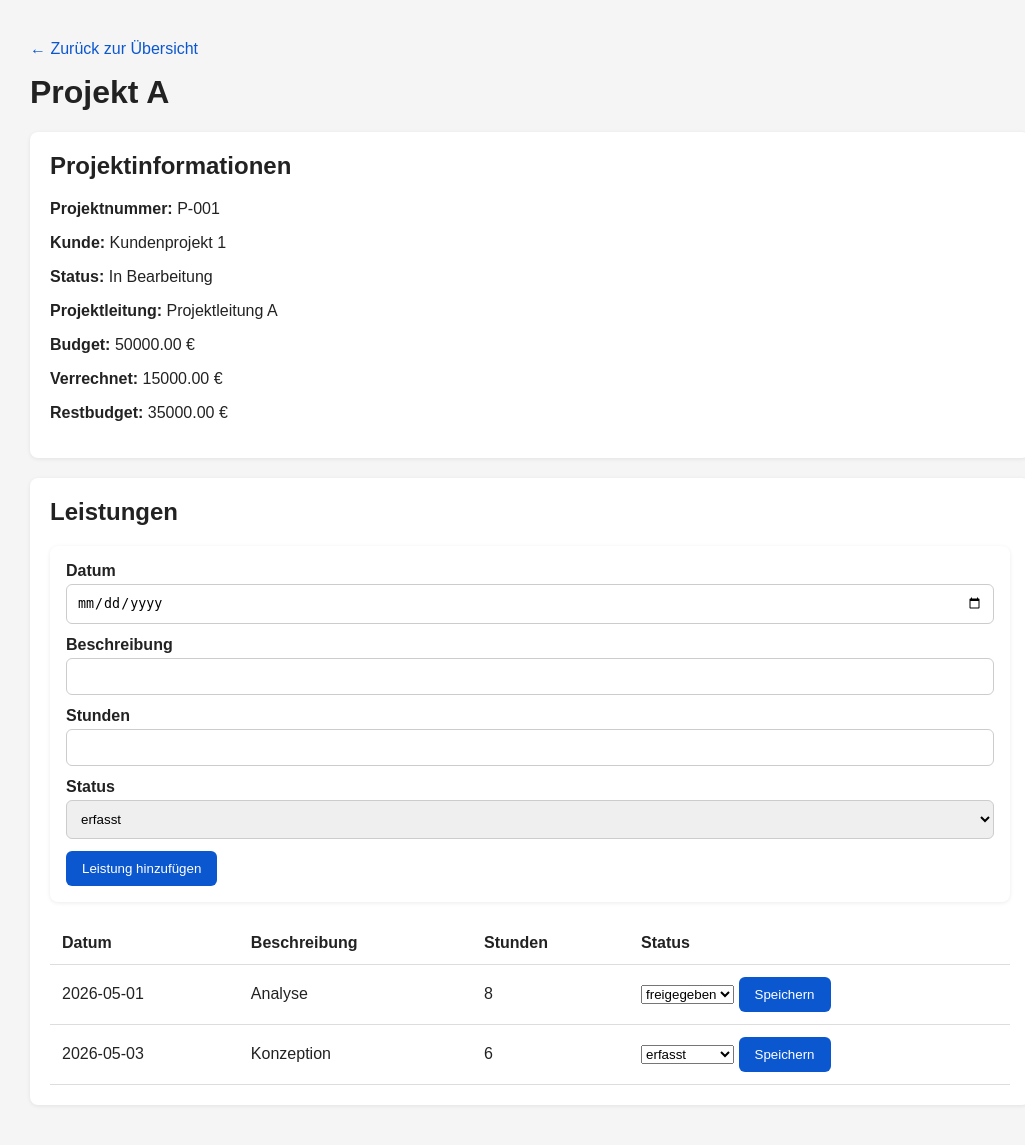
After one commit to viccylng/Masterarbeit, a Flask app: page /projects/1 in a window 1280 px wide. The commit adds this page. Shown: the whole page, without its empty margins (110-1135 px from the left). Run offline with Flask 3, Linux system fonts and the light colour scheme.

Commit message:
Add service creation and status updates

```diff
--- a/prototyp/app.py
+++ b/prototyp/app.py
@@ -1,10 +1,98 @@
-from flask import Flask, render_template
+from flask import Flask, render_template, abort, request, redirect, url_for
 
 app = Flask(__name__)
 
+PROJECTS = [
+    {
+        "id": 1,
+        "project_number": "P-001",
+        "name": "Projekt A",
+        "customer": "Kundenprojekt 1",
+        "status": "In Bearbeitung",
+        "budget": 50000.00,
+        "invoiced": 15000.00,
+        "remaining_budget": 35000.00,
+        "project_manager": "Projektleitung A",
+        "services": [
+            {
+                "date": "2026-05-01",
+                "description": "Analyse",
+                "hours": 8,
+                "status": "freigegeben"
+            },
+            {
+                "date": "2026-05-03",
+                "description": "Konzeption",
+                "hours": 6,
+                "status": "erfasst"
+            },
+        ],
+    },
+    {
+        "id": 2,
+        "project_number": "P-002",
+        "name": "Projekt B",
+        "customer": "Kundenprojekt 2",
+        "status": "Angebotsphase",
+        "budget": 30000.00,
+        "invoiced": 0.00,
+        "remaining_budget": 30000.00,
+        "project_manager": "Projektleitung B",
+        "services": [
+            {
+                "date": "2026-05-02",
+                "description": "Prüfung",
+                "hours": 4,
+                "status": "geprüft"
+            },
+        ],
+    },
+]
+
+
 @app.route("/")
 def index():
-    return render_template("index.html")
+    return render_template("index.html", projects=PROJECTS)
+
+
+@app.route("/projects/<int:project_id>")
+def project_detail(project_id):
+    project = next((p for p in PROJECTS if p["id"] == project_id), None)
+    if project is None:
+        abort(404)
+    return render_template("project_detail.html", project=project)
+
+
+@app.route("/projects/<int:project_id>/add-service", methods=["POST"])
+def add_service(project_id):
+    project = next((p for p in PROJECTS if p["id"] == project_id), None)
+    if project is None:
+        abort(404)
+
+    new_service = {
+        "date": request.form["date"],
+        "description": request.form["description"],
+        "hours": float(request.form["hours"]),
+        "status": request.form["status"],
+    }
+
+    project["services"].append(new_service)
+
+    return redirect(url_for("project_detail", project_id=project_id))
+
+@app.route("/projects/<int:project_id>/services/<int:service_index>/update-status", methods=["POST"])
+def update_service_status(project_id, service_index):
+    project = next((p for p in PROJECTS if p["id"] == project_id), None)
+    if project is None:
+        abort(404)
+
+    if service_index < 0 or service_index >= len(project["services"]):
+        abort(404)
+
+    new_status = request.form["status"]
+    project["services"][service_index]["status"] = new_status
+
+    return redirect(url_for("project_detail", project_id=project_id))
 
 if __name__ == "__main__":
     app.run(debug=True)
--- a/prototyp/static/style.css
+++ b/prototyp/static/style.css
@@ -1,17 +1,85 @@
 body {
     font-family: Arial, sans-serif;
-    margin: 40px;
-    background-color: #f7f7f7;
+    margin: 0;
+    background: #f5f5f5;
+    color: #222;
 }
 
-main {
-    max-width: 900px;
-    margin: 0 auto;
-    background: white;
-    padding: 32px;
-    border-radius: 12px;
+.container {
+    max-width: 1000px;
+    margin: 40px auto;
+    padding: 0 20px;
 }
 
-h1 {
+h1, h2 {
     margin-top: 0;
 }
+
+.card {
+    background: white;
+    padding: 20px;
+    margin-top: 20px;
+    border-radius: 8px;
+    box-shadow: 0 1px 4px rgba(0, 0, 0, 0.08);
+}
+
+table {
+    width: 100%;
+    border-collapse: collapse;
+    background: white;
+    margin-top: 20px;
+}
+
+th, td {
+    text-align: left;
+    padding: 12px;
+    border-bottom: 1px solid #ddd;
+}
+
+a {
+    color: #0b57d0;
+    text-decoration: none;
+}
+
+a:hover {
+    text-decoration: underline;
+}
+.service-form {
+    background: #fff;
+    padding: 16px;
+    margin-top: 10px;
+    margin-bottom: 20px;
+    border-radius: 8px;
+    box-shadow: 0 1px 4px rgba(0, 0, 0, 0.08);
+}
+
+.form-row {
+    display: flex;
+    flex-direction: column;
+    margin-bottom: 12px;
+}
+
+.form-row label {
+    margin-bottom: 4px;
+    font-weight: bold;
+}
+
+.form-row input,
+.form-row select {
+    padding: 10px;
+    border: 1px solid #ccc;
+    border-radius: 6px;
+}
+
+button {
+    padding: 10px 16px;
+    border: none;
+    border-radius: 6px;
+    background: #0b57d0;
+    color: white;
+    cursor: pointer;
+}
+
+button:hover {
+    opacity: 0.9;
+}
--- /dev/null
+++ b/prototyp/templates/project_detail.html
@@ -0,0 +1,89 @@
+<!DOCTYPE html>
+<html lang="de">
+<head>
+    <meta charset="UTF-8">
+    <meta name="viewport" content="width=device-width, initial-scale=1.0">
+    <title>{{ project.name }}</title>
+    <link rel="stylesheet" href="{{ url_for('static', filename='style.css') }}">
+</head>
+<body>
+    <main class="container">
+        <p><a href="{{ url_for('index') }}">← Zurück zur Übersicht</a></p>
+
+        <h1>{{ project.name }}</h1>
+
+        <section class="card">
+            <h2>Projektinformationen</h2>
+            <p><strong>Projektnummer:</strong> {{ project.project_number }}</p>
+            <p><strong>Kunde:</strong> {{ project.customer }}</p>
+            <p><strong>Status:</strong> {{ project.status }}</p>
+            <p><strong>Projektleitung:</strong> {{ project.project_manager }}</p>
+            <p><strong>Budget:</strong> {{ "%.2f"|format(project.budget) }} €</p>
+            <p><strong>Verrechnet:</strong> {{ "%.2f"|format(project.invoiced) }} €</p>
+            <p><strong>Restbudget:</strong> {{ "%.2f"|format(project.remaining_budget) }} €</p>
+        </section>
+
+        <section class="card">
+            <h2>Leistungen</h2>
+
+            <form action="{{ url_for('add_service', project_id=project.id) }}" method="post" class="service-form">
+                <div class="form-row">
+                    <label for="date">Datum</label>
+                    <input type="date" id="date" name="date" required>
+                </div>
+
+                <div class="form-row">
+                    <label for="description">Beschreibung</label>
+                    <input type="text" id="description" name="description" required>
+                </div>
+
+                <div class="form-row">
+                    <label for="hours">Stunden</label>
+                    <input type="number" id="hours" name="hours" step="0.5" required>
+                </div>
+
+                <div class="form-row">
+                    <label for="status">Status</label>
+                    <select id="status" name="status" required>
+                        <option value="erfasst">erfasst</option>
+                        <option value="geprüft">geprüft</option>
+                        <option value="freigegeben">freigegeben</option>
+                    </select>
+                </div>
+
+                <button type="submit">Leistung hinzufügen</button>
+            </form>
+
+            <table>
+                <thead>
+                    <tr>
+                        <th>Datum</th>
+                        <th>Beschreibung</th>
+                        <th>Stunden</th>
+                        <th>Status</th>
+                    </tr>
+                </thead>
+                <tbody>
+                    {% for service in project.services %}
+                    <tr>
+                        <td>{{ service.date }}</td>
+                        <td>{{ service.description }}</td>
+                        <td>{{ service.hours }}</td>
+                        <td>
+                            <form action="{{ url_for('update_service_status', project_id=project.id, service_index=loop.index0) }}" method="post" class="inline-form">
+                                <select name="status">
+                                    <option value="erfasst" {% if service.status == "erfasst" %}selected{% endif %}>erfasst</option>
+                                    <option value="geprüft" {% if service.status == "geprüft" %}selected{% endif %}>geprüft</option>
+                                    <option value="freigegeben" {% if service.status == "freigegeben" %}selected{% endif %}>freigegeben</option>
+                                </select>
+                                <button type="submit">Speichern</button>
+                            </form>
+                        </td>
+                    </tr>
+                    {% endfor %}
+                </tbody>
+            </table>
+        </section>
+    </main>
+</body>
+</html>
```
Also changed, not shown: prototyp/templates/index.html (+36 -4 lines).
